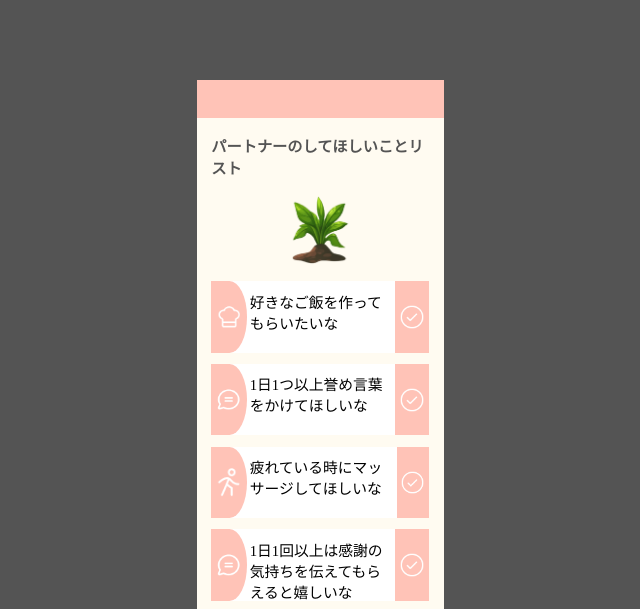
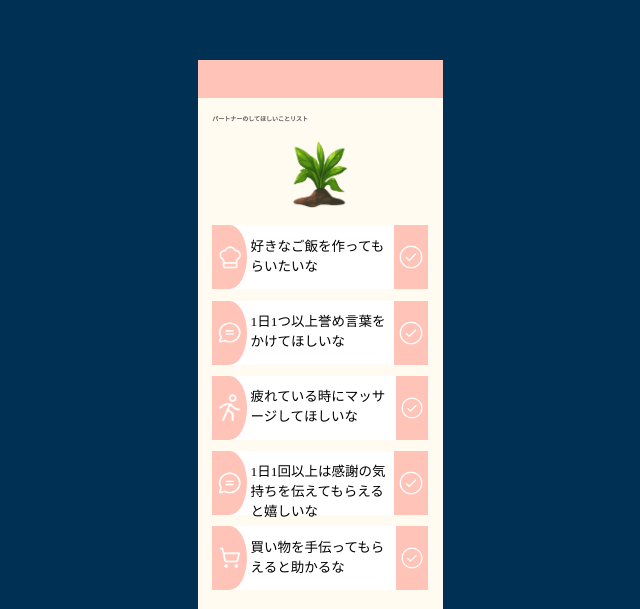
Before and after one commit to y-ugok/ListApp, a plain HTML site: page index.html in a window 1280 px wide. Shown: the top 609 px of the page, without its empty margins (320-960 px from the left). Drawn offline with Linux system fonts and the light colour scheme.

Commit message:
色々変更

```diff
--- a/css/list.css
+++ b/css/list.css
@@ -10,12 +10,11 @@ li {
   display: flex;
   justify-content: space-between;
   list-style-type: none;
-  height: 1.6em;
+  height: 4em;
   position: relative;
   margin-top: 0.7rem;
   background-color: white;
   align-items: flex-start;
-  font-size: 2.8em;
 }
 
 li > button {
@@ -56,7 +55,7 @@ button > img {
   margin-left: 1.4rem;
   margin-top: 0.6rem;
   width: 90%;
-  font-size: 0.33em;
+  font-size: 13.5px;
 }
 
 li span {
--- a/css/style.css
+++ b/css/style.css
@@ -231,22 +231,24 @@ label {
   width: 100%;
 }
 
-/* タブレット */
-@media screen and (min-width: 600px) {
-  /* タブレット用レイアウト 600px以上の範囲に収めるデザインはこの中に記述 */
+@media screen and (min-width: 481px) {
+  /* タブレット以上の場合に適用 */
   body {
     height: 100vh;
     width: 100%;
-    background-color: #545454;
+    background-color: #003053;
     display: flex;
     align-items: center;
   }
   .sp-main-wrapper {
     background-color: #fffbf1;
-    height: 80vh;
-    width: 247px;
+    height: 85vh;
+    width: 55%;
     margin: 0 auto;
     position: relative;
+  }
+  h1 {
+    font-size: 0.1em;
   }
   main {
     width: 88%;
@@ -257,12 +259,14 @@ label {
     position: absolute;
     width: 99.5%;
   }
-  .list li {
-    font-size: 0.7em;
+}
+@media (min-width: 600px) {
+  .sp-main-wrapper {
+    width: 45%;
   }
-  /* フッターの高さを計算 */
 }
-/* PC*/
-@media screen and (min-width: 1025px) {
-  /* PC用レイアウト 1,025px以上の範囲に収めるデザインはこの中に記述 */
+@media (min-width: 1025px) {
+  .sp-main-wrapper {
+    width: 245px;
+  }
 }
--- a/js/design.js
+++ b/js/design.js
@@ -64,5 +64,3 @@ function applyThemeColor(color) {
     confirmReset.style.backgroundColor = color;
   }
 }
-
-// モーダルの表示位置の調整
```
